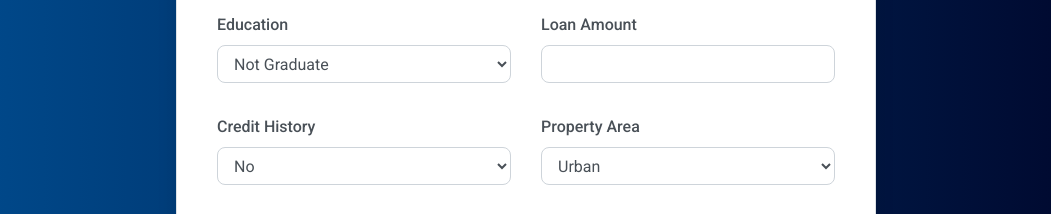
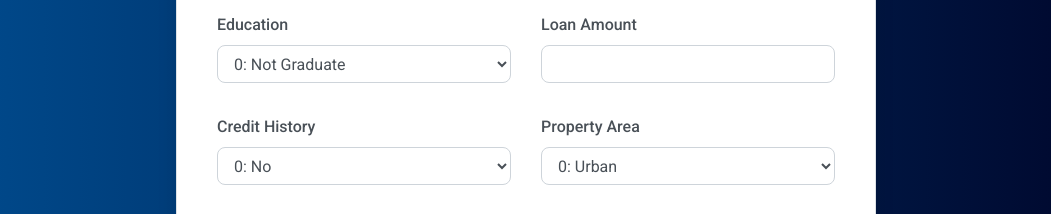
Before and after one commit to rajib1346/Bank_Loan_App_EXAI, a plain HTML site: page templates/index.html in a window 1280 px wide. Shown: the part 350-564 px from the top of the page, without its empty margins (114-1165 px from the left). Drawn offline with nearby package versions, Linux system fonts and the light colour scheme.

Commit message:
Update index.html

```diff
--- a/templates/index.html
+++ b/templates/index.html
@@ -141,8 +141,8 @@
                             <div class="form-group">
                                 <label for="Education">Education</label>
                                 <select class="form-control" name="Education" required>
-                                    <option value="0">Not Graduate</option>
-                                    <option value="1">Graduate</option>
+                                    <option value="0">0: Not Graduate</option>
+                                    <option value="1">1: Graduate</option>
                                 </select>
                             </div>
                         </div>
@@ -158,8 +158,8 @@
                             <div class="form-group">
                                 <label for="Credit_History">Credit History</label>
                                 <select class="form-control" name="Credit_History" required>
-                                    <option value="0">No</option>
-                                    <option value="1">Yes</option>
+                                    <option value="0">0: No</option>
+                                    <option value="1">1: Yes</option>
                                 </select>
                             </div>
                         </div>
@@ -167,9 +167,9 @@
                             <div class="form-group">
                                 <label for="Property_Area">Property Area</label>
                                 <select class="form-control" name="Property_Area" required>
-                                    <option value="0">Urban</option>
-                                    <option value="1">Rural</option>
-                                    <option value="2">Semiurban</option>
+                                    <option value="0">0: Urban</option>
+                                    <option value="1">1: Rural</option>
+                                    <option value="2">2: Semiurban</option>
                                 </select>
                             </div>
                         </div>
```
